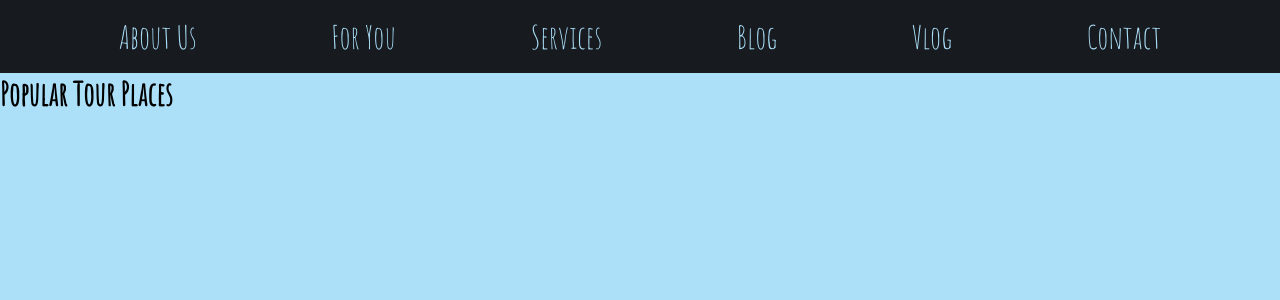
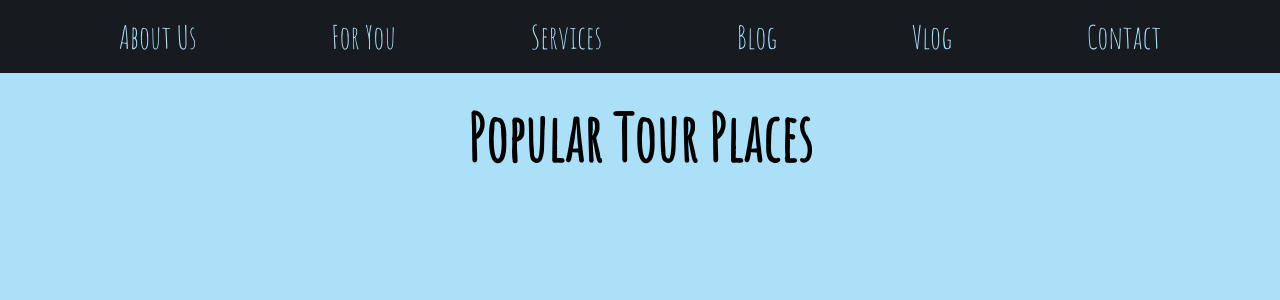
Before and after one commit to szrokmn/tour_places-react, a React (Create React App) app: page / in a window 1280 px wide. Shown: the top 300 px of the page. Built offline with nearby package versions, Linux system fonts and the light colour scheme; a web font is replaced by a local one.

Commit message:
add Main.jsx

```diff
--- a/src/App.js
+++ b/src/App.js
@@ -1,5 +1,6 @@
 import "./App.scss";
 import Header from "./components/header/Header";
+import Main from "./components/main/Main";
 import Navbar from "./components/navbar/Navbar";
 
 const App = () => {
@@ -7,6 +8,7 @@
     <div className="App">
       <Navbar/>
       <Header/>
+      <Main/>
     </div>
   )
 }
--- a/src/components/header/Header.scss
+++ b/src/components/header/Header.scss
@@ -0,0 +1,6 @@
+.header{
+    text-align: center;
+    font-size: 2rem;
+    margin: 1rem;
+    padding: 0.5rem;
+}
--- /dev/null
+++ b/src/components/main/Main.jsx
@@ -0,0 +1,10 @@
+import "./Main.scss";
+
+const Main = () => {
+    return(
+        <div className="main">
+
+        </div>
+    )
+}
+export default Main;
```
Also changed, not shown: src/components/main/Main.scss (added).
